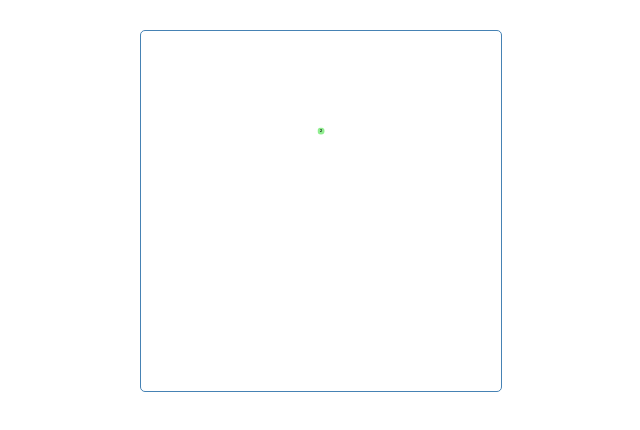
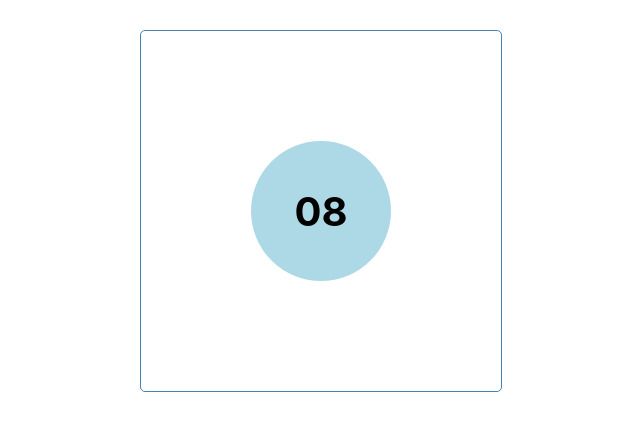
Before and after one commit to lightandluck/breathtimer, a React (Create React App) app: page / in a window 1280 px wide. Shown: the top 430 px of the page, without its empty margins (319-959 px from the left). Built offline with nearby package versions, Linux system fonts and the light colour scheme.

Commit message:
Have all 3 components ready

```diff
--- a/src/App.css
+++ b/src/App.css
@@ -1,4 +1,20 @@
-.App {
+.container {
+  max-width: 300px;
+  margin: 30px auto;
+  overflow: auto;
+  min-height: 300px;
+  border: 1px solid steelblue;
+  padding: 30px;
+  border-radius: 5px;
+  display: flex;
+  justify-content: center;
+  flex-direction: column;
+  align-items: center;
+  row-gap: 10px;
+}
+
+
+/* .App {
   text-align: center;
 }
 
@@ -35,4 +51,4 @@
   to {
     transform: rotate(360deg);
   }
-}
+} */
--- a/src/App.js
+++ b/src/App.js
@@ -1,11 +1,14 @@
-import logo from './logo.svg';
-import './App.css';
+import './App.css'
 import BreathCounter from './components/BreathCounter'
+import Stopwatch from './components/Stopwatch'
+import Countdown from './components/Countdown'
 
 function App() {
   return (
     <div className="container">
-      <BreathCounter />
+      {/* <BreathCounter maxBreaths={40}/> */}
+      {/* <Stopwatch /> */}
+      <Countdown />
     </div>
   );
 }
--- a/src/components/BreathCounter.css
+++ b/src/components/BreathCounter.css
@@ -14,7 +14,7 @@
 }
 
 .bubble {
-  animation-duration: 4s;
+  animation-duration: 3500ms;
   animation-name: breath;
   animation-iteration-count: infinite;
 }
--- a/src/components/BreathCounter.js
+++ b/src/components/BreathCounter.js
@@ -1,20 +1,14 @@
-import { useState, useEffect } from 'react'
+import { useState } from 'react'
 import './BreathCounter.css'
-const BreathCounter = () => {
+import useInterval from '../hooks/useInterval'
+
+const BreathCounter = ({ maxBreaths }) => {
 
   const [count, setCount] = useState(1)
 
-  useEffect(() => {
-    let id = setInterval(() => {
-      setCount(count + 1);
-    }, 4000);
-
-    return () => {
-      if (count > 39) {
-        clearInterval(id);
-      }
-    }
-  })
+  useInterval(() => {
+    setCount(count + 1);
+  }, (count > maxBreaths-1) ? null : 3500); // Stops interval after maxBreaths
 
   return (
     <div className="bubble">
--- /dev/null
+++ b/src/components/Countdown.css
@@ -0,0 +1,15 @@
+.countdown {
+  width: 140px;
+  height: 140px;
+  background: lightblue;
+  border-radius: 70px;
+  display: flex;
+  justify-content: center;
+  align-items: center;
+}
+
+.countdown-display {
+  color: black;
+  font-size: 40px;
+  font-weight: bold;
+}
--- /dev/null
+++ b/src/components/Countdown.js
@@ -0,0 +1,118 @@
+import React, { Component } from "react";
+import "./Countdown.css";
+
+class Countdown extends Component {
+  state = {
+    timerOn: false,
+    timerStart: 0,
+    timerTime: 15000
+  };
+
+  componentDidMount = () => {
+    this.setState({
+      timerOn: true,
+      timerTime: this.state.timerTime,
+      timerStart: this.state.timerTime
+    });
+    this.timer = setInterval(() => {
+      const newTime = this.state.timerTime - 1000;
+      if (newTime >= 0) {
+        this.setState({
+          timerTime: newTime
+        });
+      } else {
+        clearInterval(this.timer);
+        this.setState({ timerOn: false });
+        // alert("Countdown ended");
+      }
+    }, 1000);
+  };
+
+  stopTimer = () => {
+    clearInterval(this.timer);
+    this.setState({ timerOn: false });
+  };
+  resetTimer = () => {
+    if (this.state.timerOn === false) {
+      this.setState({
+        timerTime: this.state.timerStart
+      });
+    }
+  };
+
+  // adjustTimer = input => {
+  //   const { timerTime, timerOn } = this.state;
+  //   if (!timerOn) {
+  //     if (input === "incHours" && timerTime + 3600000 < 216000000) {
+  //       this.setState({ timerTime: timerTime + 3600000 });
+  //     } else if (input === "decHours" && timerTime - 3600000 >= 0) {
+  //       this.setState({ timerTime: timerTime - 3600000 });
+  //     } else if (input === "incMinutes" && timerTime + 60000 < 216000000) {
+  //       this.setState({ timerTime: timerTime + 60000 });
+  //     } else if (input === "decMinutes" && timerTime - 60000 >= 0) {
+  //       this.setState({ timerTime: timerTime - 60000 });
+  //     } else if (input === "incSeconds" && timerTime + 1000 < 216000000) {
+  //       this.setState({ timerTime: timerTime + 1000 });
+  //     } else if (input === "decSeconds" && timerTime - 1000 >= 0) {
+  //       this.setState({ timerTime: timerTime - 1000 });
+  //     }
+  //   }
+  // };
+
+  render() {
+    const { timerTime, timerStart, timerOn } = this.state;
+    let seconds = ("0" + (Math.floor((timerTime / 1000) % 60) % 60)).slice(-2);
+    // let minutes = ("0" + Math.floor((timerTime / 60000) % 60)).slice(-2);
+    // let hours = ("0" + Math.floor((timerTime / 3600000) % 60)).slice(-2);
+
+    return (
+      <div className="countdown">
+        <div className="countdown-display">
+          {/* <button onClick={() => this.adjustTimer("incHours")}>&#8679;</button>
+          <button onClick={() => this.adjustTimer("incMinutes")}>
+            &#8679;
+          </button>
+          <button onClick={() => this.adjustTimer("incSeconds")}>
+            &#8679;
+          </button> */}
+
+          {seconds}
+
+          {/* <button onClick={() => this.adjustTimer("decHours")}>&#8681;</button>
+          <button onClick={() => this.adjustTimer("decMinutes")}>
+            &#8681;
+          </button>
+          <button onClick={() => this.adjustTimer("decSeconds")}>
+            &#8681;
+          </button> */}
+        </div>
+
+        {/* {timerOn === false && (timerStart === 0 || timerTime === timerStart) && (
+          <button className="Button-start" onClick={this.startTimer}>
+            Start
+          </button>
+        )}
+        {timerOn === true && timerTime >= 1000 && (
+          <button className="Button-stop" onClick={this.stopTimer}>
+            Stop
+          </button>
+        )}
+        {timerOn === false &&
+          (timerStart !== 0 && timerStart !== timerTime && timerTime !== 0) && (
+            <button className="Button-start" onClick={this.startTimer}>
+              Resume
+            </button>
+          )}
+
+        {(timerOn === false || timerTime < 1000) &&
+          (timerStart !== timerTime && timerStart > 0) && (
+            <button className="Button-reset" onClick={this.resetTimer}>
+              Reset
+            </button>
+          )} */}
+      </div>
+    );
+  }
+}
+
+export default Countdown;
--- /dev/null
+++ b/src/components/Stopwatch.css
@@ -0,0 +1,15 @@
+.stopwatch {
+  width: 140px;
+  height: 140px;
+  background: green;
+  border-radius: 70px;
+  display: flex;
+  justify-content: center;
+  align-items: center;
+  flex-direction: column;
+}
+
+.stopwatch-display {
+  color: white;
+  font-size: 40px;
+}
--- /dev/null
+++ b/src/components/Stopwatch.js
@@ -0,0 +1,78 @@
+import React, { Component } from "react";
+import './Stopwatch.css'
+
+class Stopwatch extends Component {
+  state = {
+    timerOn: false,
+    timerStart: 0,
+    timerTime: 0
+  };
+
+  startTimer = () => {
+    this.setState({
+      timerOn: true,
+      timerTime: this.state.timerTime,
+      timerStart: Date.now() - this.state.timerTime
+    });
+    this.timer = setInterval(() => {
+      this.setState({
+        timerTime: Date.now() - this.state.timerStart
+      });
+    }, 10);
+  };
+
+  stopTimer = () => {
+    this.setState({ timerOn: false });
+    clearInterval(this.timer);
+  };
+
+  resetTimer = () => {
+    this.setState({
+      timerStart: 0,
+      timerTime: 0
+    });
+  };
+
+  componentDidMount = () => {
+    this.setState({
+      timerOn: true,
+      timerTime: this.state.timerTime,
+      timerStart: Date.now() - this.state.timerTime
+    });
+    this.timer = setInterval(() => {
+      this.setState({
+        timerTime: Date.now() - this.state.timerStart
+      });
+    }, 10);
+  }
+
+  render() {
+    const { timerTime } = this.state;
+    // let centiseconds = ("0" + (Math.floor(timerTime / 10) % 100)).slice(-2);
+    let seconds = ("0" + (Math.floor(timerTime / 1000) % 60)).slice(-2);
+    let minutes = ("0" + (Math.floor(timerTime / 60000) % 60)).slice(-2);
+    // let hours = ("0" + Math.floor(timerTime / 3600000)).slice(-2);
+    return (
+      <div className="stopwatch">
+        <p className="stopwatch-display">
+          {minutes}:{seconds}
+        </p>
+
+        {/* {this.state.timerOn === false && this.state.timerTime === 0 && (
+          <button onClick={this.startTimer}>Start</button>
+        )}
+        {this.state.timerOn === true && (
+          <button onClick={this.stopTimer}>Stop</button>
+        )}
+        {this.state.timerOn === false && this.state.timerTime > 0 && (
+          <button onClick={this.startTimer}>Resume</button>
+        )}
+        {this.state.timerOn === false && this.state.timerTime > 0 && (
+          <button onClick={this.resetTimer}>Reset</button>
+        )} */}
+      </div>
+    );
+  }
+}
+
+export default Stopwatch;
--- /dev/null
+++ b/src/hooks/useInterval.js
@@ -0,0 +1,23 @@
+import { useEffect, useRef } from 'react';
+
+function useInterval(callback, delay) {
+  const savedCallback = useRef();
+
+  // Remember the latest callback.
+  useEffect(() => {
+    savedCallback.current = callback;
+  }, [callback]);
+
+  // Set up the interval.
+  useEffect(() => {
+    function tick() {
+      savedCallback.current();
+    }
+    if (delay !== null) {
+      let id = setInterval(tick, delay);
+      return () => clearInterval(id);
+    }
+  }, [delay]);
+}
+
+export default useInterval;
--- a/src/index.css
+++ b/src/index.css
@@ -11,15 +11,3 @@ code {
   font-family: source-code-pro, Menlo, Monaco, Consolas, 'Courier New',
     monospace;
 }
-
-.container {
-  max-width: 300px;
-  margin: 30px auto;
-  overflow: auto;
-  min-height: 300px;
-  border: 1px solid steelblue;
-  padding: 30px;
-  border-radius: 5px;
-  display: flex;
-  justify-content: center;
-}
```
